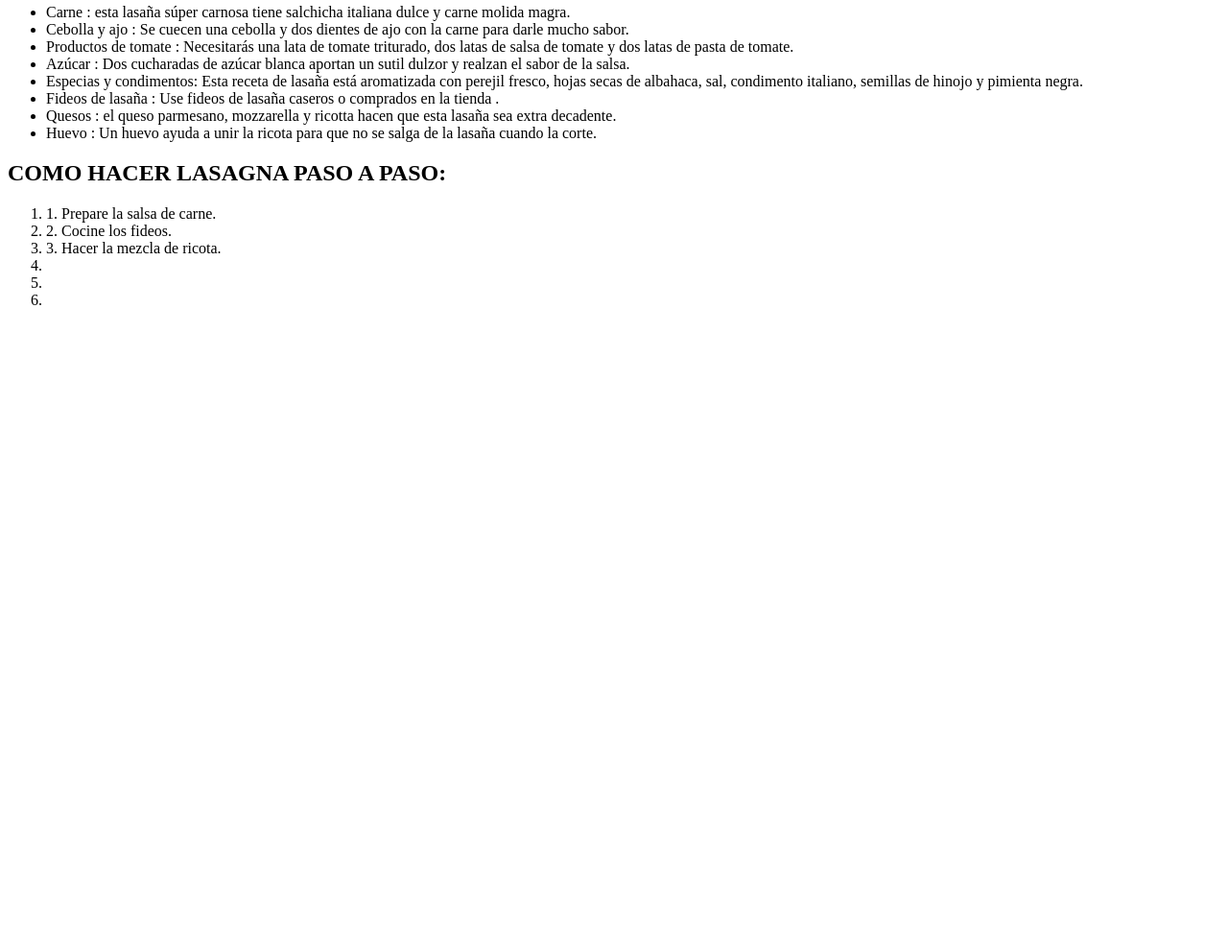
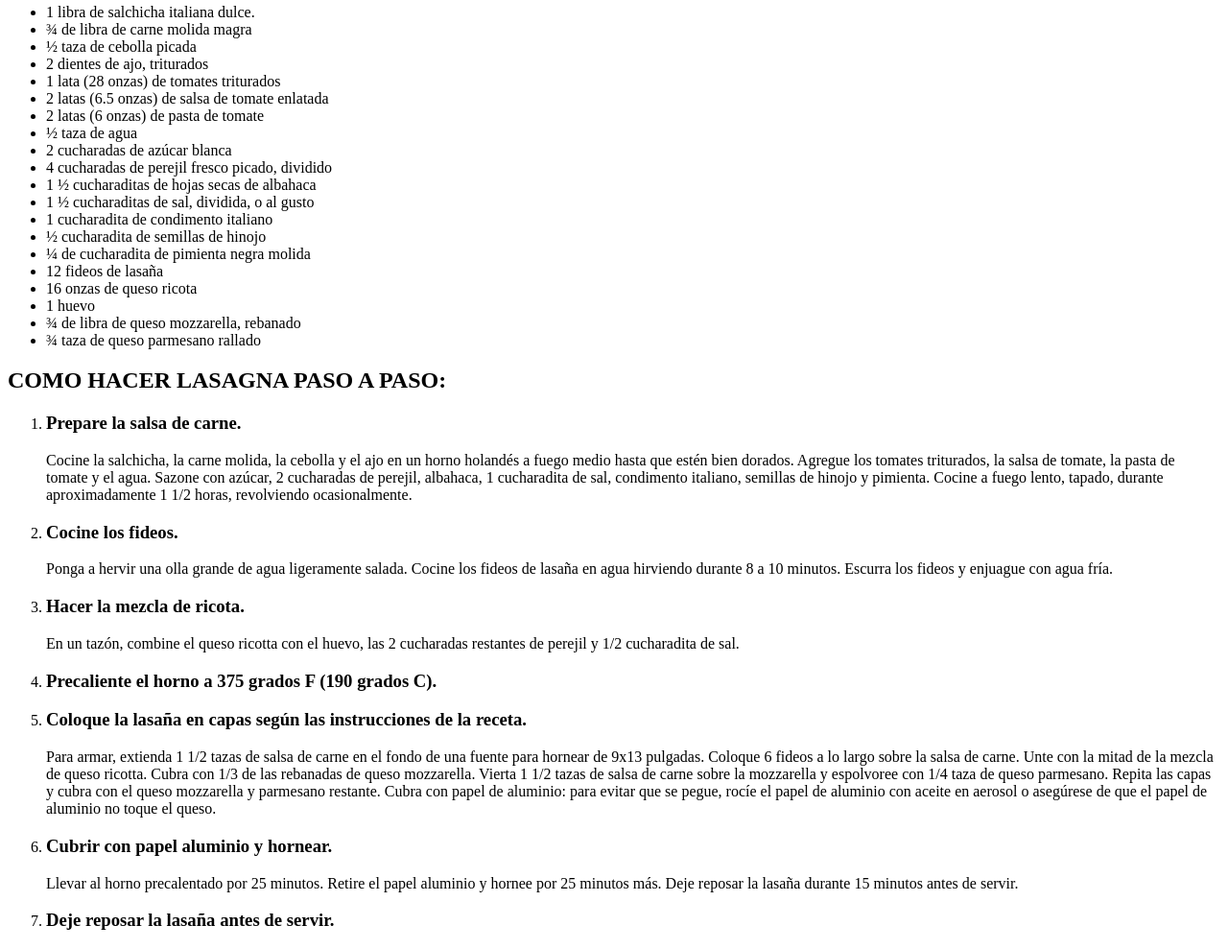
Before and after one commit to FrancoPantone/odin-recipes, a plain HTML site: page recipes/lasagna.html in a window 1280 px wide. Shown: the part 813-1802 px from the top of the page at 96% size. Before the commit the page ends 1151 px from the top, so only its background shows below. Drawn offline with Linux system fonts and the light colour scheme.

Commit message:
finalizada la receta de lasagna

```diff
--- a/recipes/lasagna.html
+++ b/recipes/lasagna.html
@@ -18,23 +18,56 @@
 
     <H2>INGREDIENTES</H2>
             <ul>
-                <li>Carne : esta lasaña súper carnosa tiene salchicha italiana dulce y carne molida magra.
-                <li>Cebolla y ajo : Se cuecen una cebolla y dos dientes de ajo con la carne para darle mucho sabor.</li>
-                <li>Productos de tomate : Necesitarás una lata de tomate triturado, dos latas de salsa de tomate y dos latas de pasta de tomate.</li>
-                <li>Azúcar : Dos cucharadas de azúcar blanca aportan un sutil dulzor y realzan el sabor de la salsa.</li>
-                <li>Especias y condimentos: Esta receta de lasaña está aromatizada con perejil fresco, hojas secas de albahaca, sal, condimento italiano, semillas de hinojo y pimienta negra.</li>
-                <li>Fideos de lasaña : Use fideos de lasaña caseros o comprados en la tienda .</li>
-                <li>Quesos : el queso parmesano, mozzarella y ricotta hacen que esta lasaña sea extra decadente.</li>
-                <li>Huevo : Un huevo ayuda a unir la ricota para que no se salga de la lasaña cuando la corte.</li></li>
+                <li>1 libra de salchicha italiana dulce.</li>
+                <li>¾ de libra de carne molida magra</li>
+                <li>½ taza de cebolla picada</li>
+                <li>2 dientes de ajo, triturados</li>
+                <li>1 lata (28 onzas) de tomates triturados</li>
+                <li>2 latas (6.5 onzas) de salsa de tomate enlatada</li>
+                <li>2 latas (6 onzas) de pasta de tomate</li>
+                <li>½ taza de agua</li>
+                <li>2 cucharadas de azúcar blanca</li>
+                <li>4 cucharadas de perejil fresco picado, dividido</li>
+                <li>1 ½ cucharaditas de hojas secas de albahaca</li>
+                <li>1 ½ cucharaditas de sal, dividida, o al gusto</li>
+                <li>1 cucharadita de condimento italiano</li>
+                <li>½ cucharadita de semillas de hinojo</li>
+                <li>¼ de cucharadita de pimienta negra molida</li>
+                <li>12 fideos de lasaña</li>
+                <li>16 onzas de queso ricota</li>
+                <li>1 huevo</li>
+                <li>¾ de libra de queso mozzarella, rebanado</li>
+                <li>¾ taza de queso parmesano rallado</li>
             </ul>
     <h2>COMO HACER LASAGNA PASO A PASO:</h2>
             <ol>
-                <li>1. Prepare la salsa de carne.</li>
-                <li>2. Cocine los fideos.</li>
-                <li>3. Hacer la mezcla de ricota.</li>
-                <li></li>
-                <li></li>
-                <li></li>
+                <li>
+                    <h3>Prepare la salsa de carne.</h3>
+                    <p>Cocine la salchicha, la carne molida, la cebolla y el ajo en un horno holandés a fuego medio hasta que estén bien dorados. Agregue los tomates triturados, la salsa de tomate, la pasta de tomate y el agua. Sazone con azúcar, 2 cucharadas de perejil, albahaca, 1 cucharadita de sal, condimento italiano, semillas de hinojo y pimienta. Cocine a fuego lento, tapado, durante aproximadamente 1 1/2 horas, revolviendo ocasionalmente.</p>
+                </li>
+                <li>
+                    <h3>Cocine los fideos.</h3>
+                    <p>Ponga a hervir una olla grande de agua ligeramente salada. Cocine los fideos de lasaña en agua hirviendo durante 8 a 10 minutos. Escurra los fideos y enjuague con agua fría. </p>
+                </li>
+                <li>
+                    <h3>Hacer la mezcla de ricota.</h3>
+                    <p>En un tazón, combine el queso ricotta con el huevo, las 2 cucharadas restantes de perejil y 1/2 cucharadita de sal.</p>
+                </li>
+                <li>
+                    <h3>Precaliente el horno a 375 grados F (190 grados C).</h3>
+                </li>
+                <li>
+                    <h3>Coloque la lasaña en capas según las instrucciones de la receta.</h3>
+                    <p>Para armar, extienda 1 1/2 tazas de salsa de carne en el fondo de una fuente para hornear de 9x13 pulgadas. Coloque 6 fideos a lo largo sobre la salsa de carne. Unte con la mitad de la mezcla de queso ricotta. Cubra con 1/3 de las rebanadas de queso mozzarella. Vierta 1 1/2 tazas de salsa de carne sobre la mozzarella y espolvoree con 1/4 taza de queso parmesano. Repita las capas y cubra con el queso mozzarella y parmesano restante. Cubra con papel de aluminio: para evitar que se pegue, rocíe el papel de aluminio con aceite en aerosol o asegúrese de que el papel de aluminio no toque el queso.</p>
+                </li>
+                <li>
+                    <h3>Cubrir con papel aluminio y hornear.</h3>
+                    <p>Llevar al horno precalentado por 25 minutos. Retire el papel aluminio y hornee por 25 minutos más. Deje reposar la lasaña durante 15 minutos antes de servir.</p>
+                </li>
+                <li>
+                    <h3>Deje reposar la lasaña antes de servir.</h3>
+                </li>
             </ol>
+
 </body>
 </html>
```
